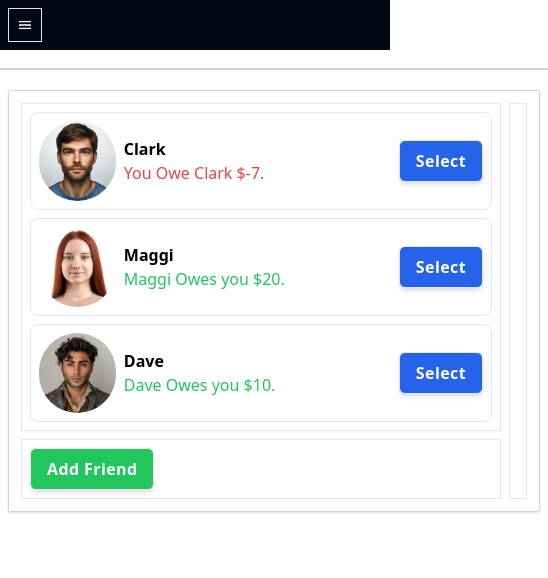
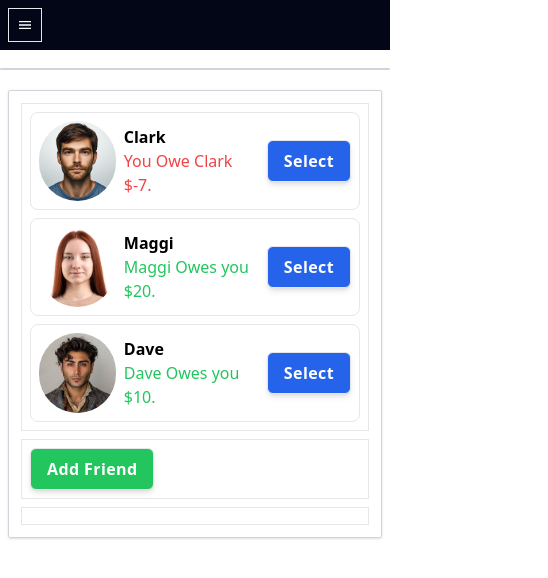
Before and after one commit to randhavevaibhav/reactProblems, a React (Vite) app: page /eatNsplit in a window 390 px wide. Shown: the top 578 px of the page, 548 px wide, since content can reach past the window. Built offline with nearby package versions, Linux system fonts and the light colour scheme.

Commit message:
added breakpoint

```diff
--- a/src/pages/EatNSplit/EatNSplit.jsx
+++ b/src/pages/EatNSplit/EatNSplit.jsx
@@ -221,7 +221,7 @@ const EatNSplit = () => {
   return (
     <MainLayout>
       <Container tailwindClasses={["rounded-md"]}>
-        <div className="main grid grid-cols-[30rem_1fr] gap-2">
+        <div className="main grid md:grid-cols-[30rem_1fr] gap-2">
           <div className="flex flex-col gap-2">
             <div className="friend_list border p-2 ">
               <FriendList
```
